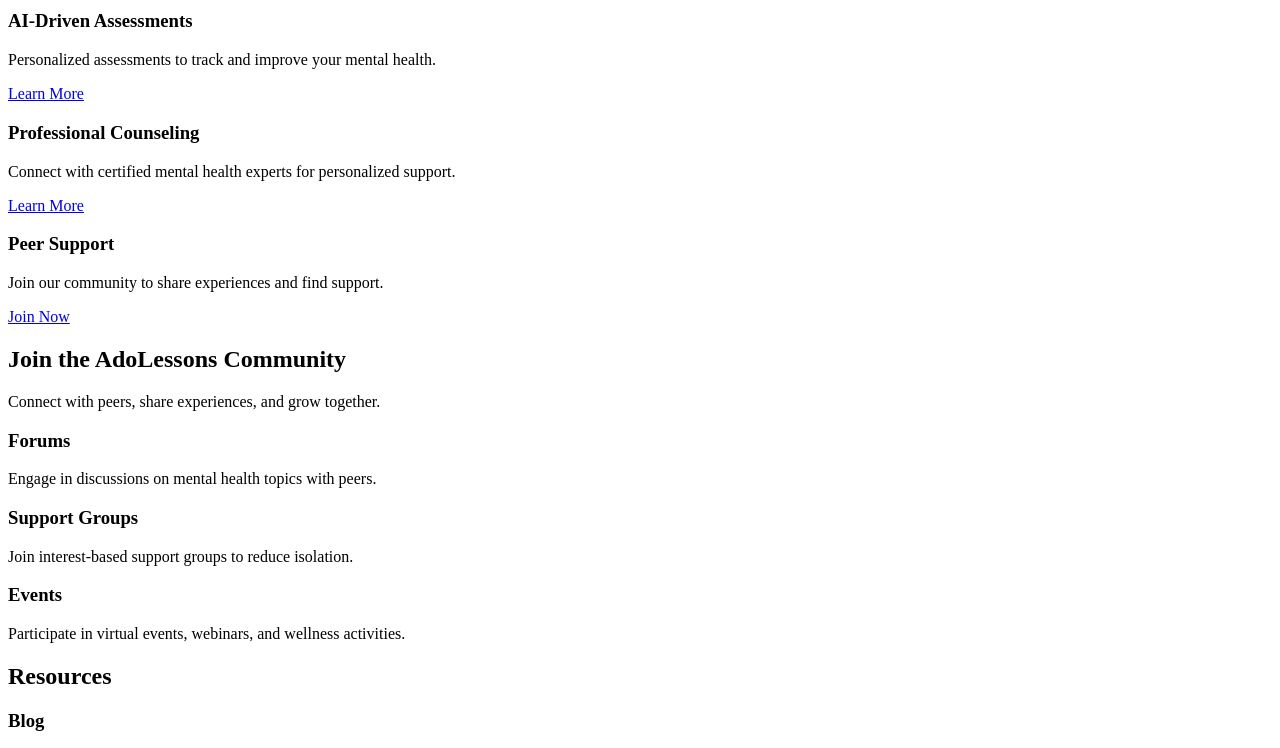
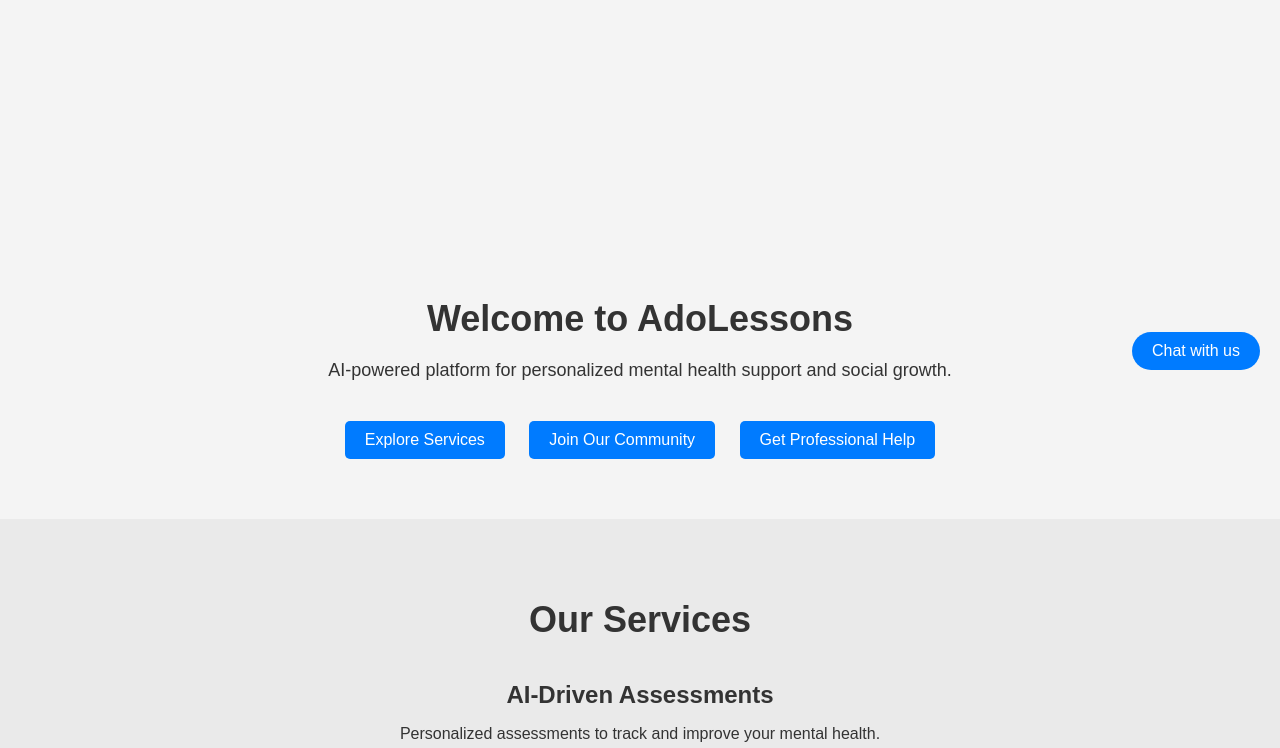
Before and after one commit to 5id5hah/Index, a plain HTML site: page index.html in a window 1280 px wide. Shown: the part 410-1158 px from the top of the page. Drawn offline with nearby package versions, Linux system fonts and the light colour scheme.

Commit message:
Update index.html

```diff
--- a/index.html
+++ b/index.html
@@ -4,7 +4,7 @@
     <meta charset="UTF-8">
     <meta name="viewport" content="width=device-width, initial-scale=1.0">
     <title>AdoLessons - Mental Well-being for Adolescents</title>
-    <link rel="stylesheet" href="div.css">
+    <link rel="stylesheet" href="index.css">
     <!-- Include Animate.css for basic animations -->
     <link rel="stylesheet" href="https://cdnjs.cloudflare.com/ajax/libs/animate.css/4.1.1/animate.min.css">
     <!-- Include GSAP for advanced animations -->
@@ -134,7 +134,7 @@
     <button id="open-chatbot" class="chatbot-btn">Chat with us</button>
 
     <!-- JavaScript -->
-    <script src="ji.js"></script>
+    <script src="index.js"></script>
 
     <!-- GSAP Animations -->
     <script>
```
